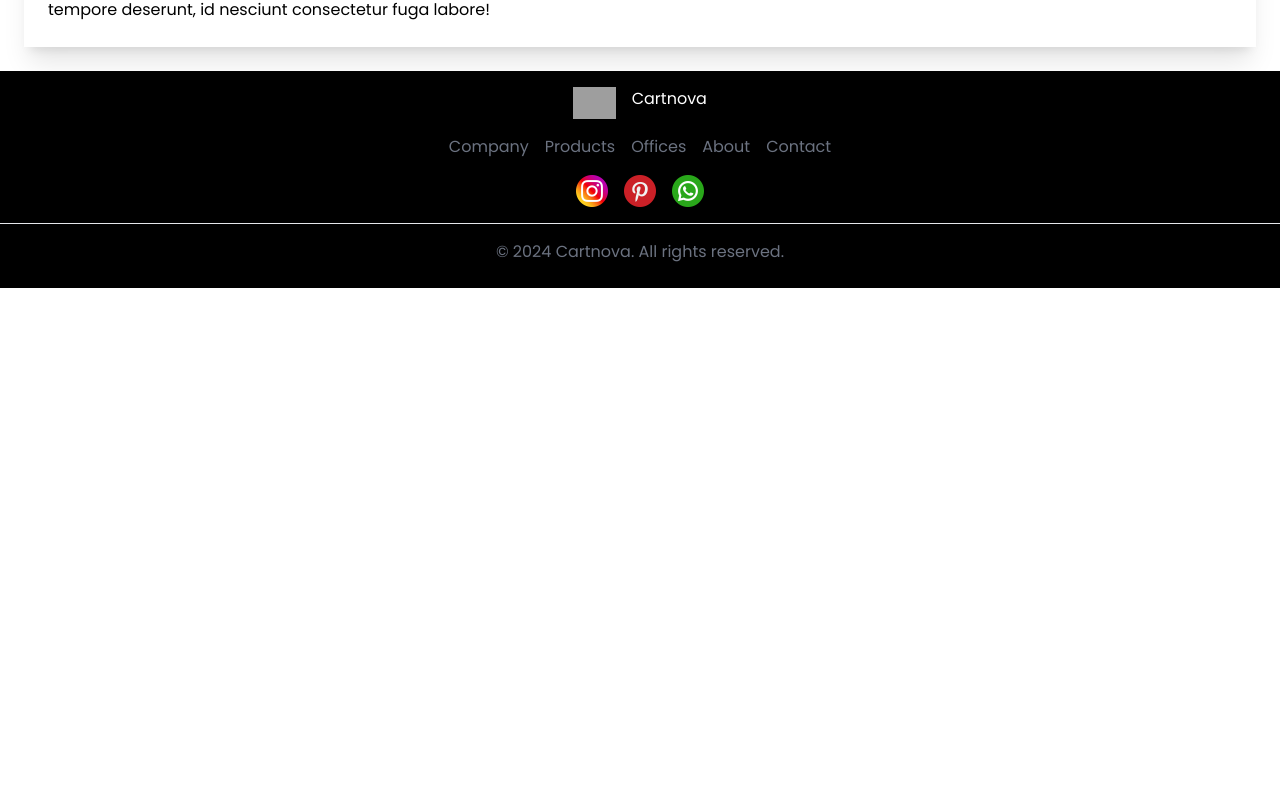
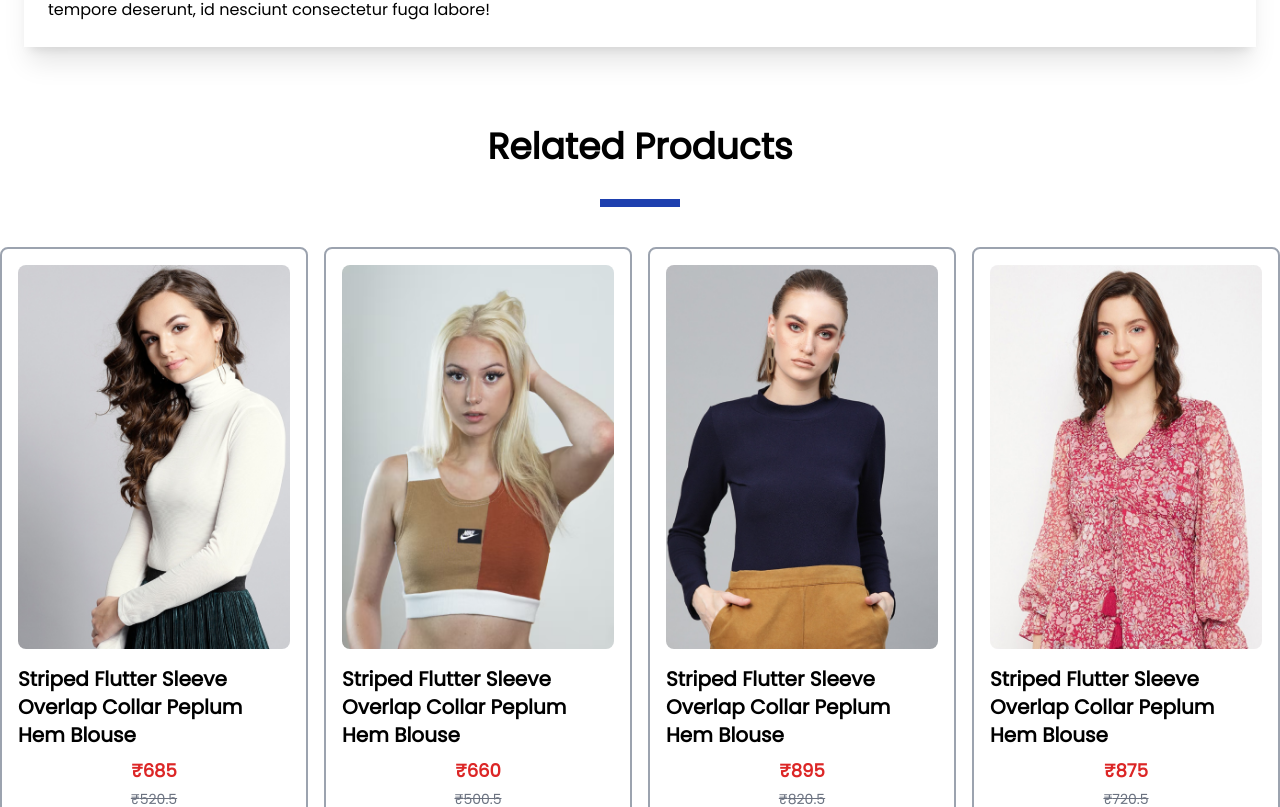
Before and after one commit to AbbasAkbar1221/Cartnova, a React (Create React App) app: page /product/1 in a window 1280 px wide. Shown: the part 1175-1982 px from the top of the page. Before the commit the page ends 1463 px from the top, so only its background shows below. Built offline with nearby package versions, Linux system fonts and the light colour scheme; grey boxes are pictures that could not be loaded.

Commit message:
Add RelatedProducts component

```diff
--- a/src/components/Assets/all_products.js
+++ b/src/components/Assets/all_products.js
@@ -371,7 +371,7 @@ let all_products = [
 
 
   {
-    id: 150,
+    id: 37,
     name: " Hoodie with Jogger",
     description: "This is a description of the product. It is a very good product. You should buy it.",
     category:'Kid',
@@ -380,7 +380,7 @@ let all_products = [
     old_cost: 1150.50,
   },
   {
-    id: 151,
+    id: 38,
     name: "White Sweater",
     description: "This is a description of the product. It is a very good product. You should buy it.",
     category:'Kid',
@@ -389,7 +389,7 @@ let all_products = [
     old_cost: 850.50,
   },
   {
-    id: 152,
+    id: 39,
     name: "Jacket with Blue jeans",
     description: "This is a description of the product. It is a very good product. You should buy it.",
     category:'Kid',
@@ -398,7 +398,7 @@ let all_products = [
     old_cost: 880.50,
   },
   {
-    id: 153,
+    id: 40,
     name: "JumpSuit",
     description: "This is a description of the product. It is a very good product. You should buy it.",
     category:'Kid',
@@ -407,7 +407,7 @@ let all_products = [
     old_cost: 550.00,
   },
   {
-  id: 125,
+  id: 41,
     name: "Mustard Hoodie",
     description: "This is a description of the product. It is a very good product. You should buy it.",
     category: "Men",
@@ -416,7 +416,7 @@ let all_products = [
     old_cost: 780.50,
   },
   {
-    id: 126,
+    id: 42,
     name: "Gray-green sweatshirt",
     description: "This is a description of the product. It is a very good product. You should buy it.",
     category: "Men",
@@ -425,7 +425,7 @@ let all_products = [
     old_cost: 820.50,
   },
   {
-    id: 127,
+    id: 43,
     name: "Black Suit",
     description: "This is a description of the product. It is a very good product. You should buy it.",
     category: "Men",
@@ -434,7 +434,7 @@ let all_products = [
     old_cost: 800.50,
   },
   {
-    id: 128,
+    id: 44,
     name: "Dark Gray Blazer",
     description: "This is a description of the product. It is a very good product. You should buy it.",
     category: "Men",
--- a/src/components/Assets/data_trending_product.js
+++ b/src/components/Assets/data_trending_product.js
@@ -47,7 +47,7 @@ let data_product_trending_women = [
 ];
 let data_product_trending_men = [
   {
-    id: 125,
+    id: 41,
     name: "Mustard Hoodie",
     description: "This is a description of the product. It is a very good product. You should buy it.",
     image: m1,
@@ -55,7 +55,7 @@ let data_product_trending_men = [
     old_cost: 780.50,
   },
   {
-    id: 126,
+    id: 42,
     name: "Gray-green sweatshirt",
     description: "This is a description of the product. It is a very good product. You should buy it.",
     image: m2,
@@ -63,7 +63,7 @@ let data_product_trending_men = [
     old_cost: 820.50,
   },
   {
-    id: 127,
+    id: 43,
     name: "Black Suit",
     description: "This is a description of the product. It is a very good product. You should buy it.",
     image: m3,
@@ -71,7 +71,7 @@ let data_product_trending_men = [
     old_cost: 800.50,
   },
   {
-    id: 128,
+    id: 44,
     name: "Dark Gray Blazer",
     description: "This is a description of the product. It is a very good product. You should buy it.",
     image: m4,
@@ -81,7 +81,7 @@ let data_product_trending_men = [
 ];
 let data_product_trending_kids = [
   {
-    id: 150,
+    id: 37,
     name: " Hoodie with Jogger",
     description: "This is a description of the product. It is a very good product. You should buy it.",
     image: k1,
@@ -89,7 +89,7 @@ let data_product_trending_kids = [
     old_cost: 1150.50,
   },
   {
-    id: 151,
+    id: 38,
     name: "White Sweater",
     description: "This is a description of the product. It is a very good product. You should buy it.",
     image: k2,
@@ -97,7 +97,7 @@ let data_product_trending_kids = [
     old_cost: 850.50,
   },
   {
-    id: 152,
+    id: 39,
     name: "Jacket with Blue jeans",
     description: "This is a description of the product. It is a very good product. You should buy it.",
     image: k3,
@@ -105,7 +105,7 @@ let data_product_trending_kids = [
     old_cost: 880.50,
   },
   {
-    id: 153,
+    id: 40,
     name: "JumpSuit",
     description: "This is a description of the product. It is a very good product. You should buy it.",
     image: k4,
--- a/src/components/Item/Item.jsx
+++ b/src/components/Item/Item.jsx
@@ -3,9 +3,15 @@ import { Link } from "react-router-dom";
 
 
 const Item = ({ ItemObj }) => {
+  const handleClick=()=>{
+    window.scrollTo({
+      top:0,
+      behavior:'smooth'
+    })
+  }
   return (
     <div className="border-2 border-gray-400 rounded-lg p-4 flex flex-col items-center w-full transition-transform transform hover:scale-105 animate-fadeIn">
-      <Link to={`/product/${ItemObj.id}`}>
+      <Link to={`/product/${ItemObj.id}`} onClick={handleClick}>
         <img
           src={ItemObj.image}
           alt={ItemObj.name}
--- a/src/components/Item/ItemCollection.jsx
+++ b/src/components/Item/ItemCollection.jsx
@@ -1,8 +1,14 @@
 import React from "react";
 import { Link } from "react-router-dom";
 const Item = ({ ItemObj }) => {
+  const handleClick=()=>{
+    window.scrollTo({
+      top:0,
+      behavior:'smooth'
+    })
+  }
   return (
-    <Link to={`/product/${ItemObj.id}`}>
+    <Link to={`/product/${ItemObj.id}`} onClick={handleClick}>
     <div className="border-2 border-gray-400 rounded-lg p-4 flex flex-col items-center w-full transition-transform transform hover:scale-105 animate-fadeIn">
       <img src={ItemObj.image} alt={ItemObj.name} className="w-full h-96 object-cover mb-4 rounded-lg transition-transform transform hover:scale-110" />
       <h1 className="text-xl font-semibold mb-2">{ItemObj.name}</h1>
--- a/src/components/Item/ItemKids.jsx
+++ b/src/components/Item/ItemKids.jsx
@@ -2,8 +2,14 @@ import React from "react";
 import { Link } from "react-router-dom";
 
 const Item = ({ ItemObj }) => {
+  const handleClick=()=>{
+    window.scrollTo({
+      top:0,
+      behavior:'smooth'
+    })
+  }
   return (
-    <Link to={`/product/${ItemObj.id}`}>
+    <Link to={`/product/${ItemObj.id}`} onClick={handleClick}>
     <div className="border-2 border-gray-400 rounded-lg p-4 flex flex-col items-center w-full transition-transform transform hover:scale-105 animate-fadeIn">
       <img src={ItemObj.image} alt={ItemObj.name} className="w-full h-96 object-cover mb-4 rounded-lg transition-transform transform hover:scale-110" />
       <h1 className="text-xl font-semibold mb-2">{ItemObj.name}</h1>
--- a/src/components/Item/ItemMen.jsx
+++ b/src/components/Item/ItemMen.jsx
@@ -2,8 +2,14 @@ import React from "react";
 import { Link } from "react-router-dom";
 
 const Item = ({ ItemObj }) => {
+  const handleClick=()=>{
+    window.scrollTo({
+      top:0,
+      behavior:'smooth'
+    })
+  }
   return (
-    <Link to={`/product/${ItemObj.id}`}>
+    <Link to={`/product/${ItemObj.id}`} onClick={handleClick}>
     <div className="border-2 border-gray-400 rounded-lg p-4 flex flex-col items-center w-full transition-transform transform hover:scale-105 animate-fadeIn">
       <img src={ItemObj.image} alt={ItemObj.name} className="w-full h-96 object-cover mb-4 rounded-lg transition-transform transform hover:scale-110" />
       <h1 className="text-xl font-semibold mb-2">{ItemObj.name}</h1>
--- a/src/components/Pages/Product.jsx
+++ b/src/components/Pages/Product.jsx
@@ -5,6 +5,7 @@ import { useContext } from 'react'
 import { ShopContext } from '../../context/ShopContext'
 import ProductDisplay from '../ProductDisplay.jsx/ProductDisplay'
 import DescriptionBox from '../descriptionBox/DescriptionBox'
+import RelatedProduct from '../relatedProduct/RelatedProduct'
 
 const Product = () => {
   const {id} = useParams();
@@ -15,6 +16,7 @@ const Product = () => {
       <Breadcrum product={product}/>
       <ProductDisplay product={product} className=''/>
       <DescriptionBox/>
+      <RelatedProduct category={product.category} id={product.id}/>
     </>
   )
 }
--- /dev/null
+++ b/src/components/relatedProduct/RelatedProduct.jsx
@@ -0,0 +1,43 @@
+import React from 'react'
+import { useContext } from 'react'
+import { ShopContext } from '../../context/ShopContext'
+import Item from '../Item/Item'
+
+const getRelatedproduct=(category, products, id)=>{
+    const category_products = products.filter((product)=>{
+        return product.category === category;
+    })
+
+    const related_products = [];
+    const random_products_ids = [];
+
+    while(related_products.length < 4 && category_products.length > 0){
+        const random_product = category_products[Math.floor(Math.random() * category_products.length)];
+        if(random_product && !random_products_ids.includes(random_product.id) && !random_products_ids.includes(id)){
+            related_products.push(random_product)
+            random_products_ids.push(random_product.id);
+        }
+    }
+    return related_products;
+
+}
+
+const RelatedProduct = ({category, id}) => {
+    const products = useContext(ShopContext);
+    const related_products = getRelatedproduct(category, products, id);
+  return (
+    <div>
+    <div className='mb-10'>
+      <h1 className='text-4xl my-20 text-center font-semibold'>Related Products</h1>
+      <hr className='border-4 border-blue-800 w-20 mx-auto -mt-12' />
+    </div>
+    <div className='flex gap-4 mb-10'>
+        {related_products.map((product)=>{
+            return <Item key={product.id} ItemObj={product} />
+        })}
+    </div>
+    </div>
+  )
+}
+
+export default RelatedProduct
```
